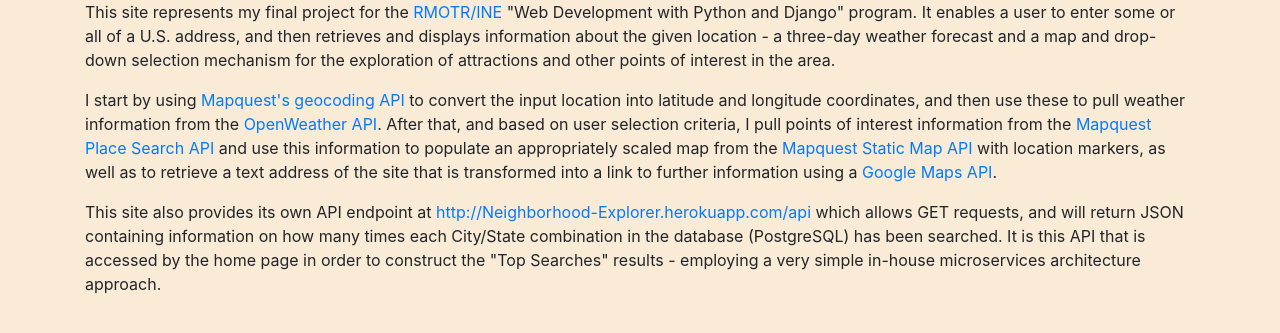
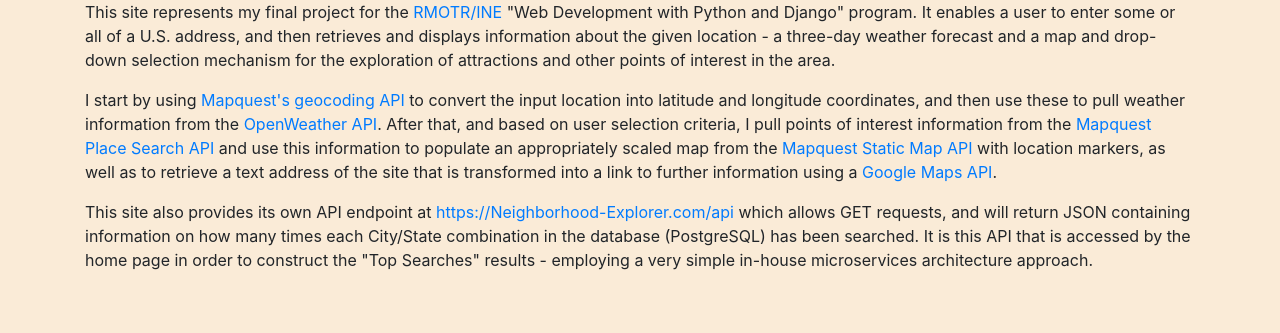
Before and after one commit to tessiert/neighborhood-exp, a Django app: page /about/ in a window 1280 px wide. Shown: the part 116-449 px from the top of the page. Run offline with Django 4.2, Linux system fonts and the light colour scheme; parts of the project's set-up code (start-up, migrations or seed data) failed here and were passed over; some libraries are stand-ins or nearby versions.

Commit message:
Updated About page

```diff
--- a/neighborhood_explorer/templates/pages/about.html
+++ b/neighborhood_explorer/templates/pages/about.html
@@ -25,8 +25,8 @@
 using a <a href="https://www.google.com/maps/search/?api=1" target="_blank">Google Maps API</a>.</p>
 
 <p>This site also provides its own API endpoint at
-<a href="http://Neighborhood-Explorer.herokuapp.com/api/" target="_blank">
-http://Neighborhood-Explorer.herokuapp.com/api</a> which allows GET requests,
+<a href="https://Neighborhood-Explorer.com/api/" target="_blank">
+https://Neighborhood-Explorer.com/api</a> which allows GET requests,
 and will return JSON containing information on how many times each City/State
 combination in the database (PostgreSQL) has been searched.  It is this
 API that is accessed by the home page in order to construct the "Top Searches"
```
